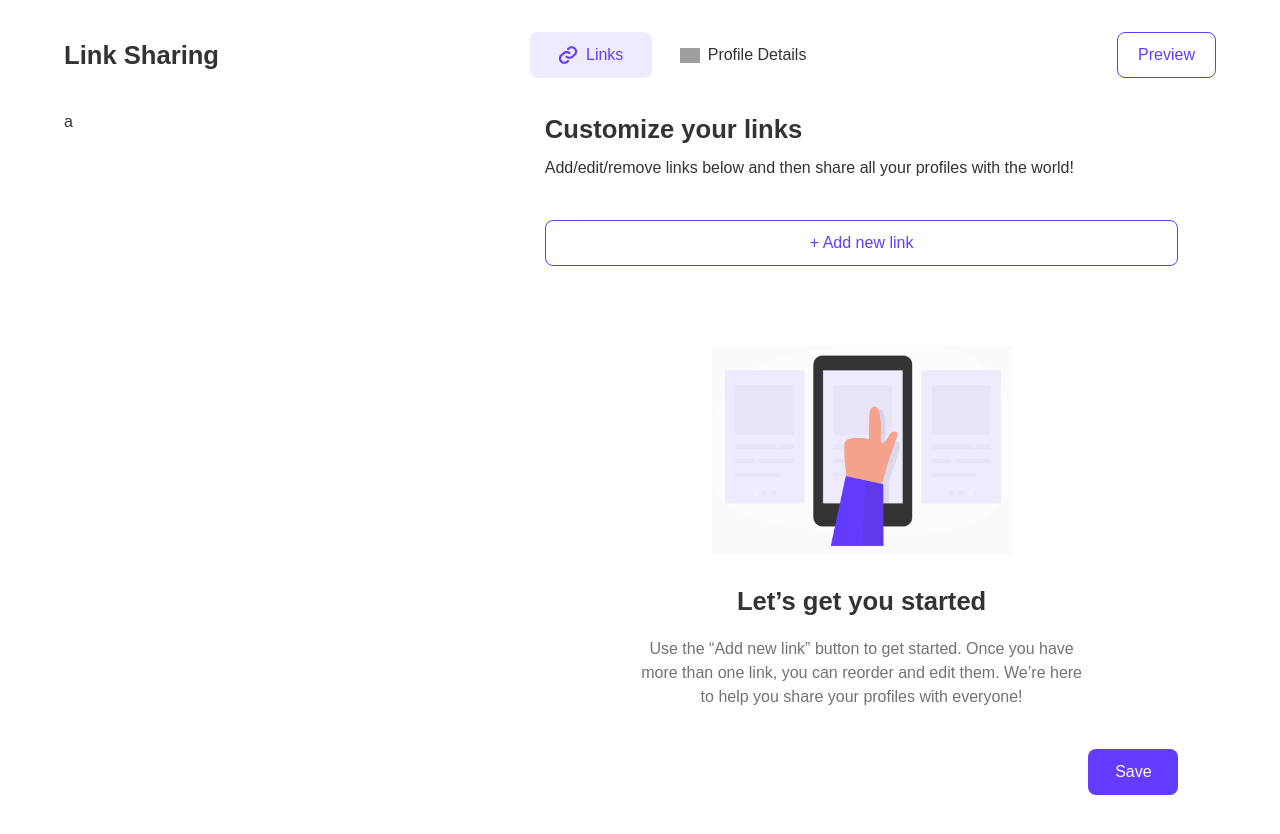
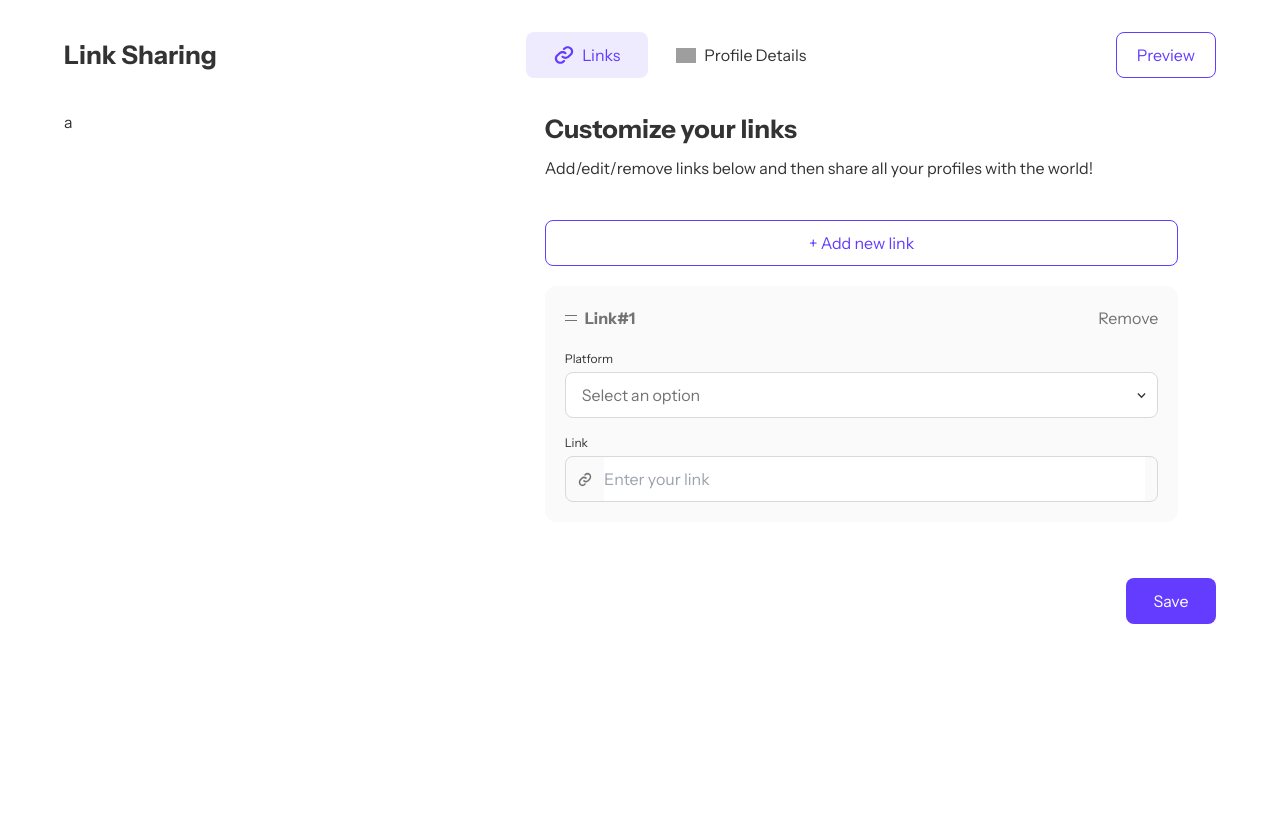
Before and after one commit to shanto140319/Link-sharing-app, a Next.js app: page / in a window 1280 px wide. Both pictures are taken after a click on the button "+ Add new link". After the commit the page ends 800 px from the top, so only its background shows below. Built offline with nearby package versions, Linux system fonts and the light colour scheme; grey boxes are pictures that could not be loaded.

Commit message:
Links page add and drag and drop

```diff
--- /dev/null
+++ b/app/components/AddLinkComponent.tsx
@@ -0,0 +1,61 @@
+'use client';
+import { platforms } from '@/helpers/PlatformData';
+import CustomInput from './CustomInput';
+import CustomSelect from './CustomSelect';
+
+interface PropsType {
+  index: number;
+  handleRemove: any;
+  handleChange: any;
+  field: {
+    id: number;
+    platform: string;
+    link: string;
+  };
+}
+
+const AddLinkComponent: React.FC<PropsType> = ({
+  index,
+  handleRemove,
+  handleChange,
+  field,
+}) => {
+  return (
+    <article className="bg-lightGray rounded-[12px] p-5">
+      <div className="flex items-center justify-between text-gray mb-5">
+        <div className="flex gap-2 items-center">
+          <div className="flex flex-col gap-1">
+            <span className="h-[1px] w-3 bg-gray"></span>
+            <span className="h-[1px] w-3 bg-gray"></span>
+          </div>
+          <h4 className="font-extrabold"> Link#{field.id + 1}</h4>
+        </div>
+        <span onClick={() => handleRemove(index)} className="cursor-pointer">
+          Remove
+        </span>
+      </div>
+      <label className="body-s block mb-1">Platform</label>
+      <CustomSelect
+        options={platforms}
+        value={field.platform}
+        onChange={(value) => handleChange(index, 'platform', value)}
+        placeholder="Select an option"
+        className="mb-4"
+      />
+      <label htmlFor="email" className="body-s block mb-1">
+        Link
+      </label>
+      <CustomInput
+        value={field.link}
+        onChange={(e) => handleChange(index, 'link', e.target.value)}
+        type="url"
+        required
+        placeholder="Enter your link"
+        iconUrl="/icons/input_link.svg"
+        id="email"
+      />
+    </article>
+  );
+};
+
+export default AddLinkComponent;
--- a/app/components/ButtonPrimary.tsx
+++ b/app/components/ButtonPrimary.tsx
@@ -1,23 +1,23 @@
-import React from "react"
+import React from 'react';
 
 interface ButtonProps {
-    children: React.ReactNode
-    onClick?: () => void
-    type?: "button" | "submit" | "reset"
-    disabled?: boolean
-    className?: string
+  children: React.ReactNode;
+  onClick?: () => void;
+  type?: 'button' | 'submit' | 'reset';
+  disabled?: boolean;
+  className?: string;
 }
 
 const ButtonPrimary: React.FC<ButtonProps> = ({
   children,
   onClick,
-    type = "button",
+  type = 'button',
   disabled = false,
   className,
 }) => {
   const inputClass = `transition duration-300 ease-in-out px-5 py-1 h-[46px] bg-purple hover:bg-purpleHover text-white rounded-[8px] w-full ${
-        disabled ? "bg-lightPurple cursor-not-allowed hover:bg-lightPurple" : ""
-    } ${className ? className : ""}`
+    disabled ? 'bg-lightPurple cursor-not-allowed hover:bg-purpleHover' : ''
+  } ${className ? className : ''}`;
   return (
     <button
       type={type}
@@ -27,7 +27,7 @@ const ButtonPrimary: React.FC<ButtonProps> = ({
     >
       {children}
     </button>
-    )
-}
+  );
+};
 
-export default ButtonPrimary
+export default ButtonPrimary;
--- /dev/null
+++ b/app/components/CustomSelect.tsx
@@ -0,0 +1,48 @@
+import React from 'react';
+
+interface CustomSelectProps {
+  options: string[];
+  value: string;
+  onChange: (value: string) => void;
+  placeholder?: string;
+  className?: string;
+}
+
+const CustomSelect: React.FC<CustomSelectProps> = ({
+  options,
+  value,
+  onChange,
+  placeholder = 'Select an option',
+  className,
+}) => {
+  return (
+    <div className={`relative ${className}`}>
+      <select
+        value={value}
+        onChange={(e) => onChange(e.target.value)}
+        className={`
+          block appearance-none w-full bg-white border border-borders
+          text-gray py-2 px-4 pr-8 rounded-[8px] focus:outline-none focus:border-purple h-[42px] md:h-[46px]
+        `}
+      >
+        <option value="">{placeholder}</option>
+        {options.map((option, index) => (
+          <option key={index} value={option}>
+            {option}
+          </option>
+        ))}
+      </select>
+      <div className="pointer-events-none absolute inset-y-0 right-0 flex items-center px-2 text-gray-700">
+        <svg
+          className="fill-current h-4 w-4"
+          xmlns="http://www.w3.org/2000/svg"
+          viewBox="0 0 20 20"
+        >
+          <path d="M5.516 7.548l3.88 4.036 3.88-4.036 1.182 1.128-5.062 5.26-5.062-5.26z" />
+        </svg>
+      </div>
+    </div>
+  );
+};
+
+export default CustomSelect;
--- /dev/null
+++ b/app/components/EmptyLinks.tsx
@@ -0,0 +1,24 @@
+import Image from 'next/image';
+
+const EmptyLinks = () => {
+  return (
+    <div>
+      <div className="flex flex-col justify-center items-center mt-20">
+        <Image
+          src={'/images/empty-links.png'}
+          height={300}
+          width={300}
+          alt="no-data"
+        />
+        <h2 className="mt-7">Let’s get you started</h2>
+        <p className="mt-4 text-gray max-w-[450px] text-center">
+          Use the “Add new link” button to get started. Once you have more than
+          one link, you can reorder and edit them. We’re here to help you share
+          your profiles with everyone!
+        </p>
+      </div>
+    </div>
+  );
+};
+
+export default EmptyLinks;
--- /dev/null
+++ b/app/components/StrictModeDroppable.tsx
@@ -0,0 +1,19 @@
+import { useEffect, useState } from 'react';
+import { Droppable } from 'react-beautiful-dnd';
+
+const StrictModeDroppable = ({ children, ...props }: any) => {
+  const [enabled, setEnabled] = useState(false);
+
+  useEffect(() => {
+    const animation = requestAnimationFrame(() => setEnabled(true));
+    return () => cancelAnimationFrame(animation);
+  }, []);
+
+  if (!enabled) {
+    return null;
+  }
+
+  return <Droppable {...props}>{children}</Droppable>;
+};
+
+export default StrictModeDroppable;
--- a/app/layout.tsx
+++ b/app/layout.tsx
@@ -1,35 +1,21 @@
-import type {Metadata} from "next"
-import localFont from "next/font/local"
-import "./globals.css"
-
-const geistSans = localFont({
-    src: "./fonts/GeistVF.woff",
-    variable: "--font-geist-sans",
-    weight: "100 900",
-})
-const geistMono = localFont({
-    src: "./fonts/GeistMonoVF.woff",
-    variable: "--font-geist-mono",
-    weight: "100 900",
-})
+import type { Metadata } from 'next';
+import { Instrument_Sans } from 'next/font/google';
+import './globals.css';
+const Instrument = Instrument_Sans({ subsets: ['latin'] });
 
 export const metadata: Metadata = {
-    title: "Link sharing app",
-    description: "User can share their link and create profile",
-}
+  title: 'Link sharing app',
+  description: 'User can share their link and create profile',
+};
 
 export default function RootLayout({
-    children,
+  children,
 }: Readonly<{
-    children: React.ReactNode
+  children: React.ReactNode;
 }>) {
-    return (
-        <html lang='en'>
-            <body
-                className={`${geistSans.variable} ${geistMono.variable} antialiased`}
-            >
-                {children}
-            </body>
-        </html>
-    )
+  return (
+    <html lang="en">
+      <body className={`${Instrument.className} antialiased`}>{children}</body>
+    </html>
+  );
 }
--- a/app/page.tsx
+++ b/app/page.tsx
@@ -1,10 +1,63 @@
 'use client';
-import Image from 'next/image';
+import { useState } from 'react';
+import { DragDropContext, Draggable } from 'react-beautiful-dnd';
+import AddLinkComponent from './components/AddLinkComponent';
+import ButtonPrimary from './components/ButtonPrimary';
 import ButtonSecondary from './components/ButtonSecondary';
+import EmptyLinks from './components/EmptyLinks';
 import Navbar from './components/Navbar';
-import ButtonPrimary from './components/ButtonPrimary';
+import StrictModeDroppable from './components/StrictModeDroppable';
+
+interface PlatformLink {
+  id: number;
+  platform: string;
+  link: string;
+}
 
 export default function Home() {
+  const [fields, setFields] = useState<PlatformLink[]>([]);
+
+  // Handle change in platform or link
+  const handleChange = (
+    index: number,
+    fieldName: keyof PlatformLink,
+    value: string
+  ) => {
+    const newFields = [...fields]?.map((field, idx) => {
+      if (index === idx) {
+        return {
+          ...field,
+          [fieldName]: value,
+        };
+      } else {
+        return field;
+      }
+    });
+
+    setFields(newFields);
+  };
+
+  // Add new platform-link pair
+  const handleAdd = () => {
+    setFields([...fields, { id: fields.length, platform: '', link: '' }]);
+  };
+
+  // Remove platform-link pair
+  const handleRemove = (index: number) => {
+    const newFields = [...fields];
+    newFields.splice(index, 1);
+    setFields(newFields);
+  };
+
+  function handleOnDragEnd(result: any) {
+    if (!result.destination) return;
+    const newFields = Array.from(fields);
+    const [draggedItem] = newFields.splice(result.source.index, 1);
+    newFields.splice(result.destination.index, 0, draggedItem);
+    setFields(newFields);
+  }
+
+  console.log('fields', fields);
   return (
     <main className="pb-10">
       <Navbar />
@@ -16,28 +69,55 @@ export default function Home() {
             Add/edit/remove links below and then share all your profiles with
             the world!
           </p>
-          <ButtonSecondary>+ Add new link</ButtonSecondary>
+          <ButtonSecondary className="mb-5" onClick={handleAdd}>
+            + Add new link
+          </ButtonSecondary>
 
-          <div className="flex flex-col justify-center items-center mt-20">
-            <Image
-              src={'/images/empty-links.png'}
-              height={300}
-              width={300}
-              alt="no-data"
-            />
-            <h2 className="mt-7">Let’s get you started</h2>
-            <p className="mt-4 text-gray max-w-[450px] text-center">
-              Use the “Add new link” button to get started. Once you have more
-              than one link, you can reorder and edit them. We’re here to help
-              you share your profiles with everyone!
-            </p>
-          </div>
-
-          <div className="mt-10 flex justify-end">
-            <ButtonPrimary className="max-w-[90px]">Save</ButtonPrimary>
-          </div>
+          {fields.length <= 0 ? (
+            <EmptyLinks />
+          ) : (
+            <DragDropContext onDragEnd={handleOnDragEnd}>
+              <StrictModeDroppable droppableId="boxes">
+                {(provided: any) => (
+                  <ul ref={provided.innerRef} {...provided.droppableProps}>
+                    {fields.map((field, index) => (
+                      <Draggable
+                        key={index}
+                        draggableId={index.toString()}
+                        index={index}
+                      >
+                        {(provided) => (
+                          <li
+                            ref={provided.innerRef}
+                            {...provided.dragHandleProps}
+                            {...provided.draggableProps}
+                            className="mb-4"
+                          >
+                            <AddLinkComponent
+                              key={index}
+                              index={index}
+                              handleRemove={handleRemove}
+                              handleChange={handleChange}
+                              field={field}
+                            />
+                          </li>
+                        )}
+                      </Draggable>
+                    ))}
+                    {provided.placeholder}
+                  </ul>
+                )}
+              </StrictModeDroppable>
+            </DragDropContext>
+          )}
         </div>
       </section>
+
+      <div className="mt-10 flex justify-end">
+        <ButtonPrimary className="max-w-[90px]" disabled={fields.length <= 0}>
+          Save
+        </ButtonPrimary>
+      </div>
     </main>
   );
 }
--- /dev/null
+++ b/helpers/PlatformData.ts
@@ -0,0 +1,16 @@
+export const platforms = [
+  'GitHub',
+  'Frontend Mentor',
+  'Twitter',
+  'LinkedIn',
+  'YouTube',
+  'Facebook',
+  'Twitch',
+  'Dev.to',
+  'Codewars',
+  'Codepen',
+  'freeCodeCamp',
+  'GitLab',
+  'Hashnode',
+  'Stack Overflow',
+];
--- a/package.json
+++ b/package.json
@@ -11,11 +11,13 @@
   "dependencies": {
     "next": "14.2.15",
     "react": "^18",
+    "react-beautiful-dnd": "^13.1.1",
     "react-dom": "^18"
   },
   "devDependencies": {
     "@types/node": "^20",
     "@types/react": "^18",
+    "@types/react-beautiful-dnd": "^13.1.8",
     "@types/react-dom": "^18",
     "eslint": "^8",
     "eslint-config-next": "14.2.15",
```
Also changed, not shown: 1 other file (tests, documents, lock files or other folders). Lines whose indentation alone changed are shown as unchanged.
